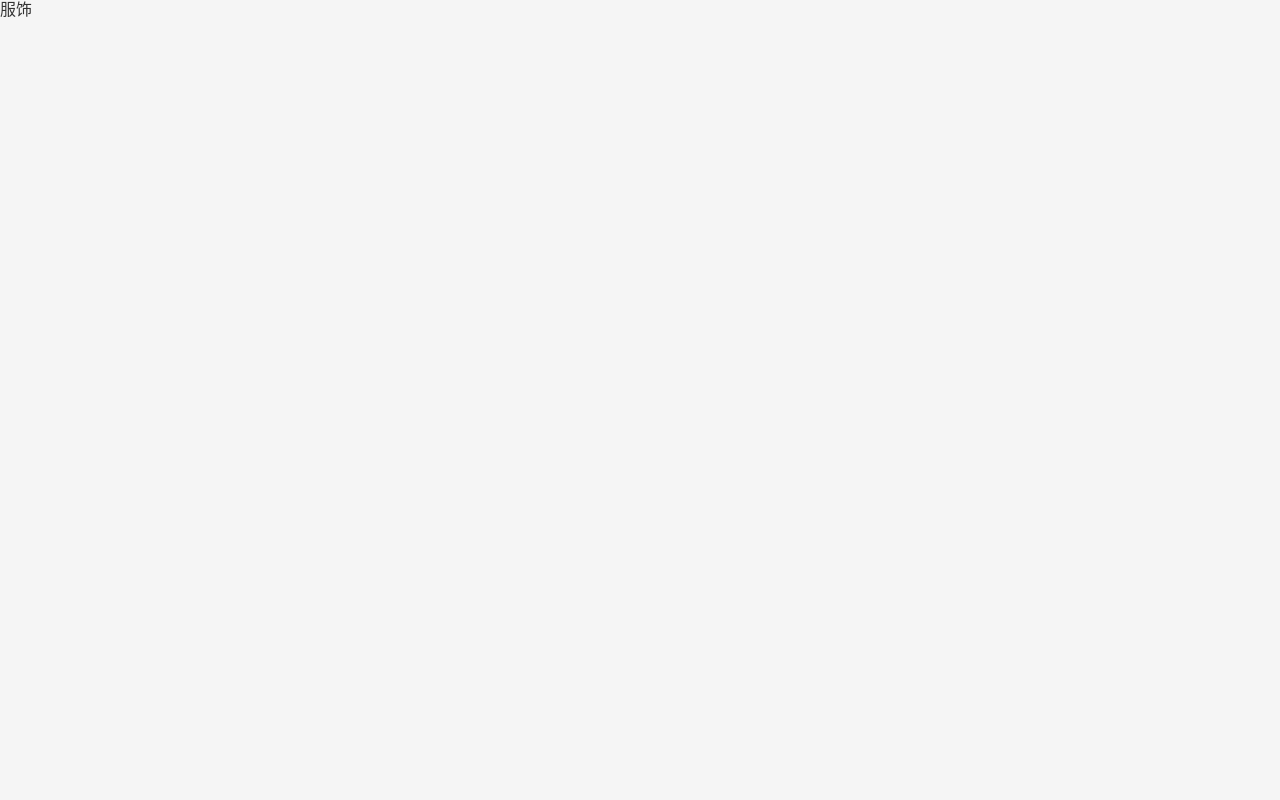
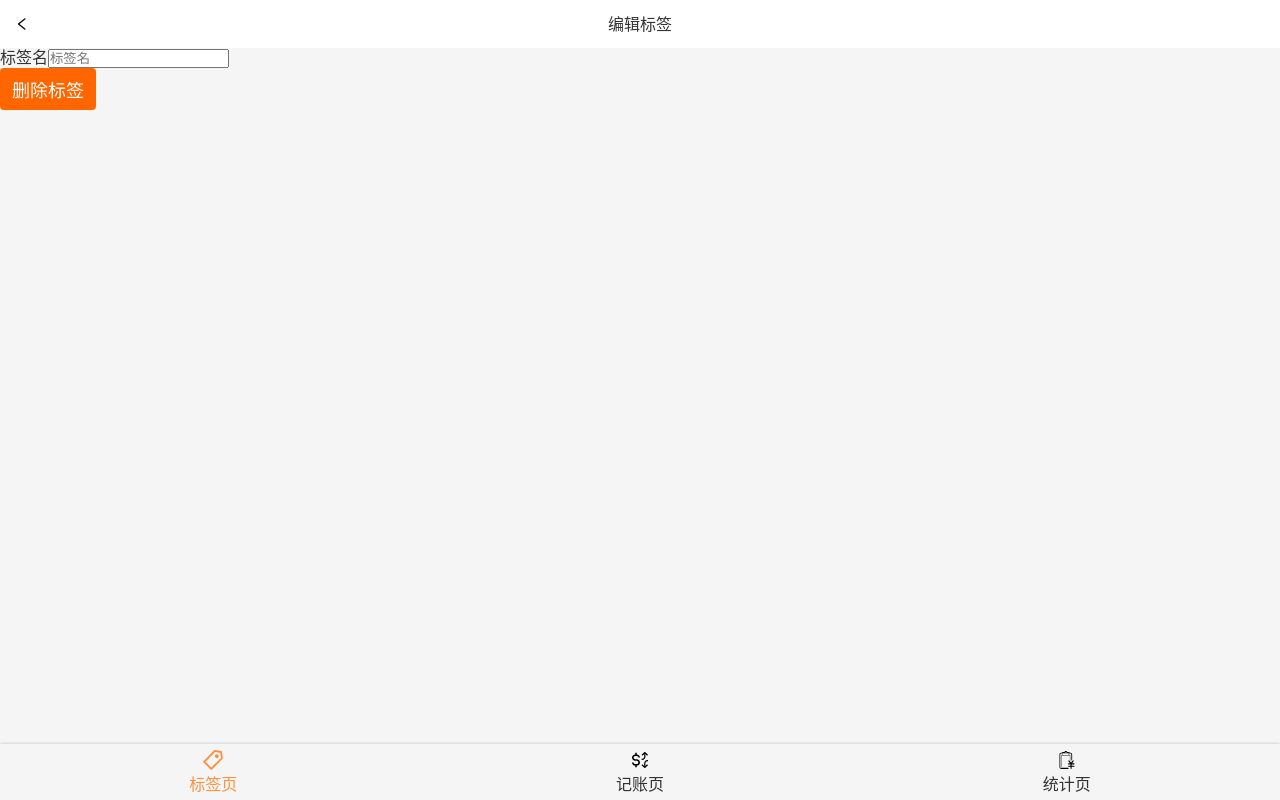
Before and after one commit to Orange-ice/morney-react, a React app: page /#/tags/1 in a window 1280 px wide. Built offline with nearby package versions, Linux system fonts and the light colour scheme.

Commit message:
创建 单独 的 Button 组件

```diff
--- /dev/null
+++ b/src/components/Button.tsx
@@ -0,0 +1,12 @@
+import styled from 'styled-components';
+
+const Button = styled.button`
+  border: none;
+  font-size: 18px;
+  padding: 8px 12px;
+  background: #ff6600;
+  border-radius: 4px;
+  color: white;
+`
+
+export {Button}
--- a/src/components/Icon.tsx
+++ b/src/components/Icon.tsx
@@ -9,13 +9,13 @@
 }
 
 type Props ={
-    name:string
+    name?:string
 }
 
 const Icon = (props:Props)=>{
     return(
         <svg className="icon">
-            <use xlinkHref={'#' + props.name}/>
+            {props.name && <use xlinkHref={'#' + props.name}/>}
         </svg>
     )
 }
--- a/src/views/Tag.tsx
+++ b/src/views/Tag.tsx
@@ -1,15 +1,43 @@
 import React from 'react';
 import {useParams} from "react-router-dom";
-import {useTags} from '../useTags';
+import {useTags} from 'useTags';
+import Layout from 'components/Layout';
+import Icon from 'components/Icon';
+import {Button} from 'components/Button';
+import styled from 'styled-components';
+
 type Params = {
     id: string
 }
+const Topbar = styled.header`
+  display: flex;
+  justify-content: space-between;
+  align-items: center;
+  line-height: 20px;
+  padding: 14px;
+  background:white;
+`
 const Tag: React.FC = () => {
     const {findTag} = useTags()
     let { id } = useParams<Params>();
     const tag = findTag(parseInt(id))
     return (
-        <div>{tag.name}</div>
+        <Layout>
+            <Topbar>
+                <Icon name='left'/>
+                <span>编辑标签</span>
+                <Icon/>
+            </Topbar>
+            <div>
+                <label>
+                    <span>标签名</span>
+                    <input type="text" placeholder="标签名"/>
+                </label>
+            </div>
+            <div>
+                <Button>删除标签</Button>
+            </div>
+        </Layout>
     );
 };
 export {Tag};
--- a/src/views/Tags.tsx
+++ b/src/views/Tags.tsx
@@ -1,9 +1,10 @@
-import Layout from '../components/Layout';
+import Layout from 'components/Layout';
 import React from 'react';
 import {useTags} from 'useTags';
 import styled from 'styled-components';
-import Icon from '../components/Icon';
+import Icon from 'components/Icon';
 import {Link} from 'react-router-dom';
+import {Button} from 'components/Button';
 
 
 const TagList = styled.ol`
@@ -23,14 +24,7 @@
   }
 `;
 
-const Button = styled.button`
-  border: none;
-  font-size: 18px;
-  padding: 8px 12px;
-  background: #ff6600;
-  border-radius: 4px;
-  color: white;
-`
+
 const Center = styled.div`
   display: flex;
   justify-content: center;
```
